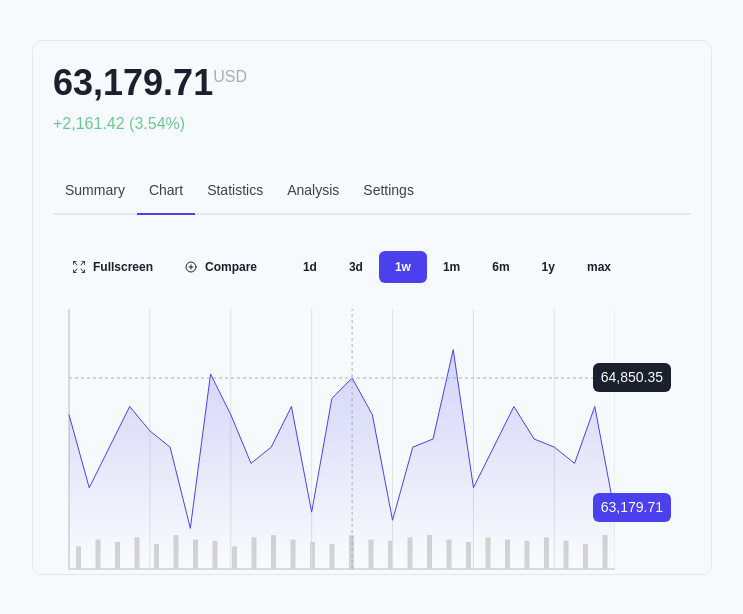
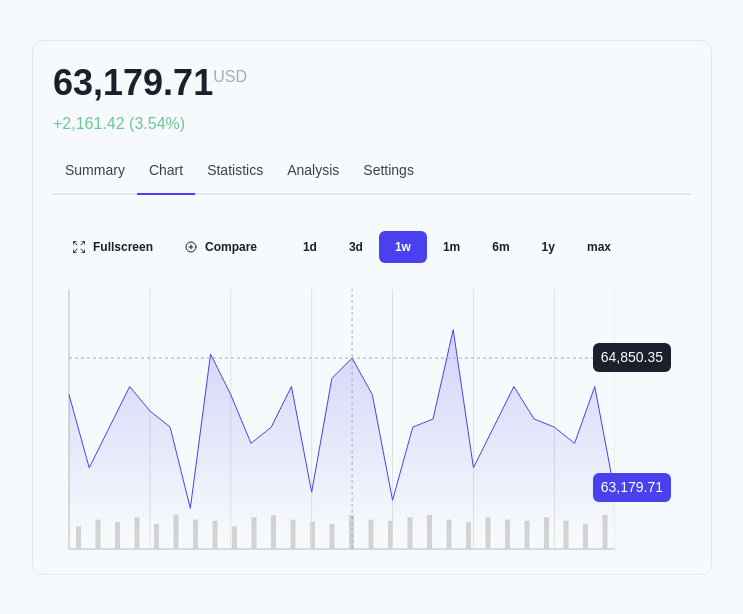
Before and after one commit to 0xtonyth/chart-component, a React (Vite) app: page / in a window 1280 px wide. Shown: the top 614 px of the page, without its empty margins (268-1011 px from the left). Built offline with nearby package versions, Linux system fonts and the light colour scheme; a web font is replaced by a local one.

Commit message:
Fix margin in Tabs

```diff
--- a/src/components/ChartComponent/InfoTabs.tsx
+++ b/src/components/ChartComponent/InfoTabs.tsx
@@ -18,7 +18,7 @@ type Props = {
 
 const InfoTabs = ({ chartData, toggleFullscreen }: Props) => {
   return (
-    <Tabs /* isFitted */ defaultIndex={1}>
+    <Tabs mt={{ base: -3, sm: -5 }} defaultIndex={1}>
       <TabList>
         <Tab
           p={{ base: 2, sm: 3 }}
```
